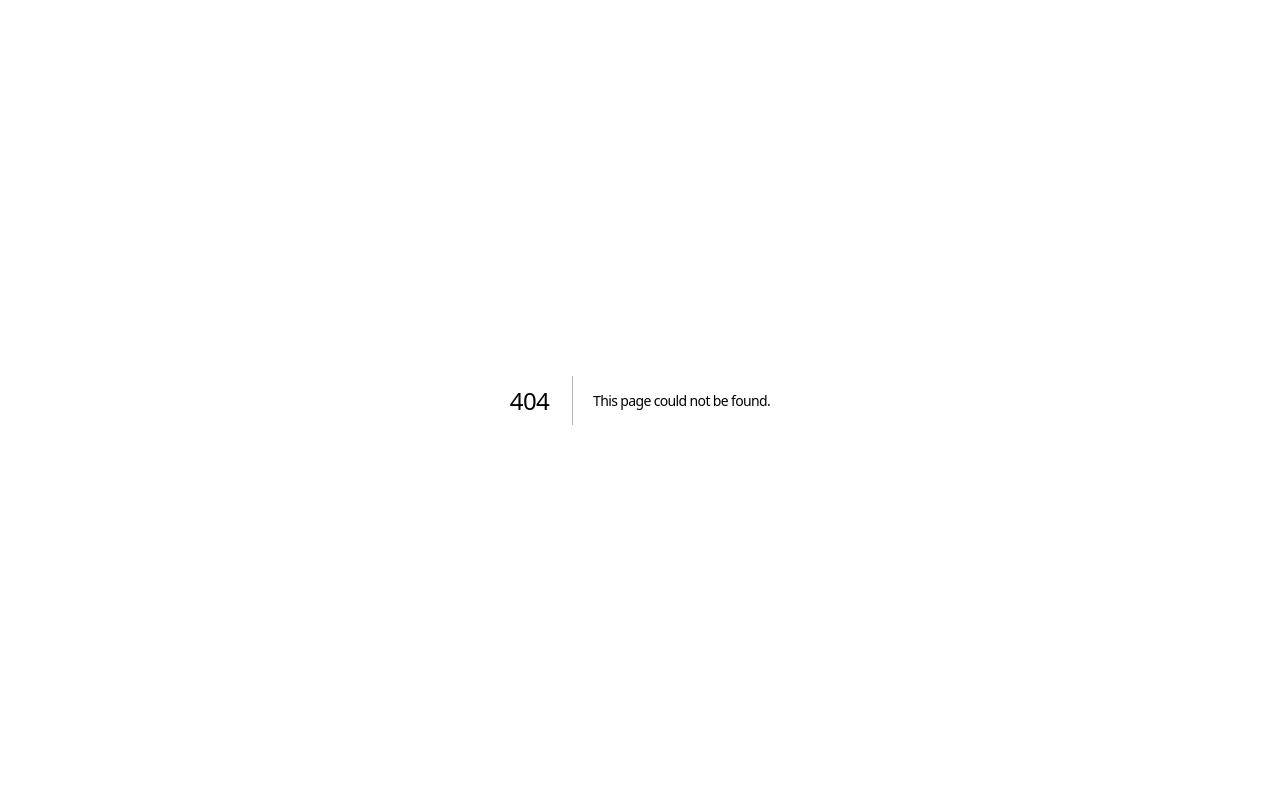
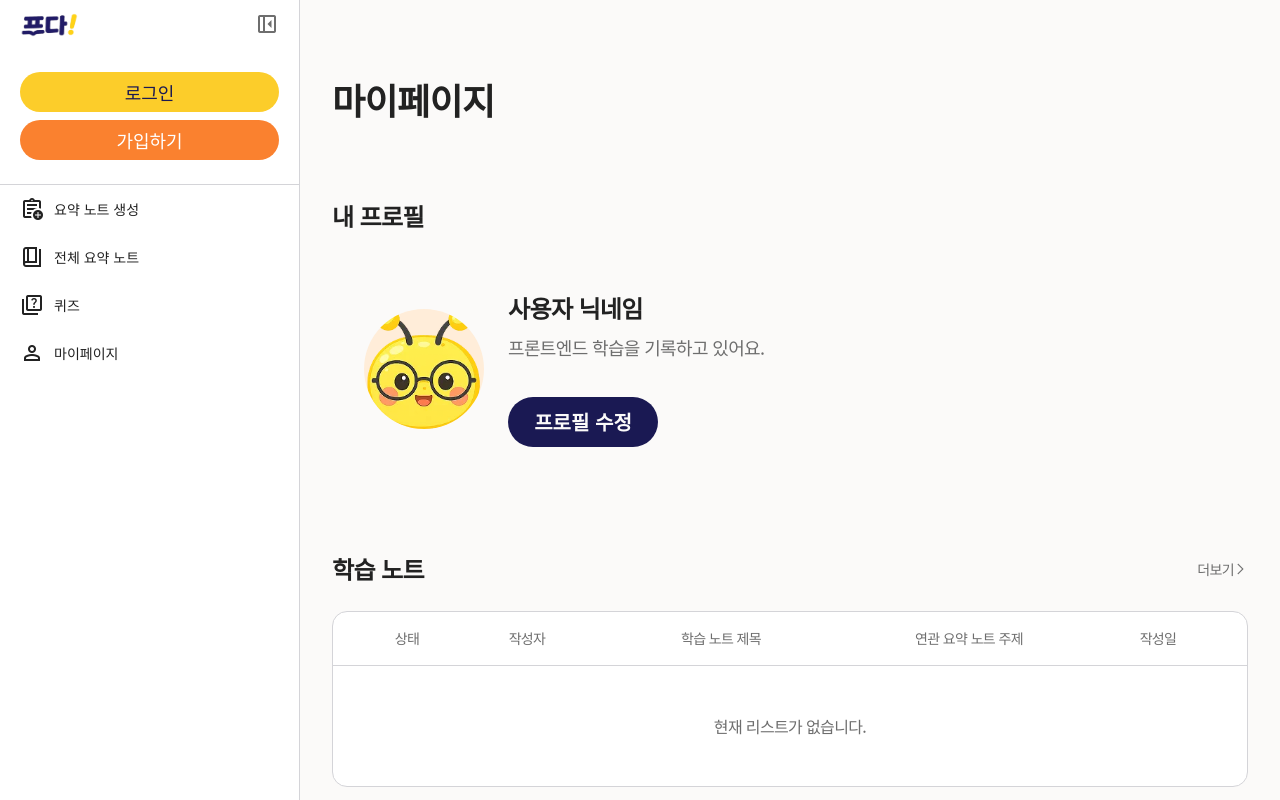
Before and after one commit to JEJU-Ratus/est_fe13_final_project, a Next.js app: page /Mypage in a window 1280 px wide. Before the commit this address had no page. Shown: the top 800 px of the page. Built offline with nearby package versions, Linux system fonts and the light colour scheme.

Commit message:
feat: mypage ui 화면 구성

```diff
--- /dev/null
+++ b/src/app/(site)/Mypage/page.js
@@ -0,0 +1,133 @@
+"use client";
+
+import { useState } from "react";
+import Image from "next/image";
+import SummaryItemCard from "@/components/SummaryItemCard";
+import styles from "./page.module.scss";
+
+const summaryCards = Array.from({ length: 4 });
+
+export default function Mypage() {
+  const [isEditingProfile, setIsEditingProfile] = useState(false);
+  const [nickname, setNickname] = useState("사용자 닉네임");
+  const [introduction, setIntroduction] = useState("프론트엔드 학습을 기록하고 있어요.");
+  const [draftNickname, setDraftNickname] = useState(nickname);
+  const [draftIntroduction, setDraftIntroduction] = useState(introduction);
+
+  function handleStartProfileEdit() {
+    setDraftNickname(nickname);
+    setDraftIntroduction(introduction);
+    setIsEditingProfile(true);
+  }
+
+  function handleCompleteProfileEdit() {
+    setNickname(draftNickname);
+    setIntroduction(draftIntroduction);
+    setIsEditingProfile(false);
+  }
+
+  return (
+    <main className={styles["mypage"]}>
+      <div className={styles.container}>
+        <h1>마이페이지</h1>
+
+        <section className={styles["profile-section"]} aria-labelledby="profile-title">
+          <h2 id="profile-title">내 프로필</h2>
+
+          <div className={styles["profile-content"]}>
+            <div className={styles["profile-image"]}>
+              <Image src="/images/프로필.webp" alt="사용자 프로필 이미지" width={120} height={120} />
+            </div>
+
+            <div className={styles["profile-details"]}>
+              {isEditingProfile ? (
+                <div className={styles["profile-form"]}>
+                  <label>
+                    <span>닉네임</span>
+                    <input value={draftNickname} onChange={event => setDraftNickname(event.target.value)} />
+                  </label>
+                  <label>
+                    <span>한 줄 소개</span>
+                    <input value={draftIntroduction} onChange={event => setDraftIntroduction(event.target.value)} />
+                  </label>
+                </div>
+              ) : (
+                <div className={styles["profile-text"]}>
+                  <p className={styles.nickname}>{nickname}</p>
+                  <p>{introduction}</p>
+                </div>
+              )}
+
+              <button
+                className={styles["profile-edit-button"]}
+                type="button"
+                onClick={isEditingProfile ? handleCompleteProfileEdit : handleStartProfileEdit}
+              >
+                {isEditingProfile ? "수정완료" : "프로필 수정"}
+              </button>
+            </div>
+          </div>
+        </section>
+
+        <section className={styles["learning-note-section"]} aria-labelledby="learning-note-title">
+          <div className={styles["section-heading"]}>
+            <h2 id="learning-note-title">학습 노트</h2>
+            <div className={styles["more-link"]}>
+              <span>더보기</span>
+              <span className={`material-symbols-outlined ${styles["more-icon"]}`} aria-hidden="true">
+                arrow_forward_ios
+              </span>
+            </div>
+          </div>
+
+          <div className={styles["learning-note-table"]}>
+            <div className={styles["table-header"]}>
+              <span>상태</span>
+              <span>작성자</span>
+              <span>학습 노트 제목</span>
+              <span>연관 요약 노트 주제</span>
+              <span>작성일</span>
+            </div>
+            <p className={styles["empty-message"]}>현재 리스트가 없습니다.</p>
+          </div>
+        </section>
+
+        <section className={styles["summary-section"]} aria-labelledby="my-summary-title">
+          <div className={styles["section-heading"]}>
+            <h2 id="my-summary-title">내 요약 노트</h2>
+            <div className={styles["more-link"]}>
+              <span>더보기</span>
+              <span className={`material-symbols-outlined ${styles["more-icon"]}`} aria-hidden="true">
+                arrow_forward_ios
+              </span>
+            </div>
+          </div>
+
+          <div className={styles["summary-list"]}>
+            {summaryCards.map((_, index) => (
+              <SummaryItemCard key={`my-summary-${index}`} />
+            ))}
+          </div>
+        </section>
+
+        <section className={styles["summary-section"]} aria-labelledby="bookmark-title">
+          <div className={styles["section-heading"]}>
+            <h2 id="bookmark-title">북마크</h2>
+            <div className={styles["more-link"]}>
+              <span>더보기</span>
+              <span className={`material-symbols-outlined ${styles["more-icon"]}`} aria-hidden="true">
+                arrow_forward_ios
+              </span>
+            </div>
+          </div>
+
+          <div className={styles["summary-list"]}>
+            {summaryCards.map((_, index) => (
+              <SummaryItemCard key={`bookmark-${index}`} />
+            ))}
+          </div>
+        </section>
+      </div>
+    </main>
+  );
+}
--- /dev/null
+++ b/src/app/(site)/Mypage/page.module.scss
@@ -0,0 +1,217 @@
+@use "@/styles/abstracts/colors" as color;
+@use "@/styles/abstracts/variables" as var;
+
+.mypage {
+  min-height: 100vh;
+  padding: 96px 48px;
+  background-color: color.$white-2;
+}
+
+.container {
+  display: flex;
+  max-width: 1320px;
+  flex-direction: column;
+  gap: 72px;
+  margin: 0 auto;
+
+  > h1 {
+    color: color.$black;
+    font-size: var.$font-size-36;
+    font-weight: var.$font-weight-bold;
+  }
+}
+
+.profile-section,
+.learning-note-section,
+.summary-section {
+  display: flex;
+  flex-direction: column;
+  gap: 24px;
+
+  h2 {
+    color: color.$black;
+    font-size: var.$font-size-24;
+    font-weight: var.$font-weight-semibold;
+  }
+}
+
+.profile-content {
+  display: flex;
+  align-items: center;
+  gap: 24px;
+  padding: 32px;
+  border-radius: 15px;
+
+  .profile-image {
+    width: 120px;
+    height: 120px;
+    overflow: hidden;
+    flex-shrink: 0;
+    border-radius: 50%;
+    background-color: color.$card-color;
+
+    img {
+      width: 100%;
+      height: 100%;
+      object-fit: cover;
+    }
+  }
+
+  .profile-details {
+    display: flex;
+    flex-direction: column;
+    gap: 36px;
+    align-items: flex-start;
+    min-width: 0;
+    flex: 1;
+
+    .profile-text {
+      display: flex;
+      flex-direction: column;
+      gap: 8px;
+      color: color.$gray-medium-3;
+      font-size: var.$font-size-18;
+
+      .nickname {
+        color: color.$black;
+        font-size: var.$font-size-24;
+        font-weight: var.$font-weight-semibold;
+      }
+    }
+
+    .profile-form {
+      display: flex;
+      max-width: 600px;
+      flex-direction: column;
+      gap: 12px;
+
+      label {
+        display: flex;
+        align-items: center;
+        gap: 16px;
+        color: color.$black;
+        font-size: var.$font-size-16;
+        font-weight: var.$font-weight-medium;
+
+        span {
+          width: 72px;
+          flex-shrink: 0;
+        }
+
+        input {
+          width: 100%;
+          padding: 10px 16px;
+          border: 1px solid color.$gray-light;
+          border-radius: 8px;
+          outline-color: color.$fda-orange;
+        }
+      }
+    }
+  }
+
+  .profile-edit-button {
+    width: 150px;
+    height: 50px;
+    flex-shrink: 0;
+    border: 0;
+    border-radius: 50px;
+    color: color.$white-2;
+    background-color: color.$fda-navy;
+    font-size: var.$font-size-20;
+    font-weight: var.$font-weight-semibold;
+  }
+}
+
+.section-heading {
+  display: flex;
+  align-items: center;
+  justify-content: space-between;
+
+  .more-link {
+    display: flex;
+    align-items: center;
+    color: color.$gray-medium-3;
+    font-size: var.$font-size-14;
+
+    .more-icon {
+      width: 14px;
+      height: 14px;
+      font-size: 14px;
+      font-variation-settings: "wght" 300;
+    }
+  }
+}
+
+.learning-note-table {
+  overflow: hidden;
+  border: 1px solid color.$gray-light;
+  border-radius: 15px;
+  background-color: color.$white;
+
+  .table-header {
+    display: grid;
+    grid-template-columns: 100px 140px minmax(180px, 1fr) minmax(200px, 1fr) 130px;
+    padding: 16px 24px;
+    border-bottom: 1px solid color.$gray-light;
+    color: color.$gray-medium-3;
+    font-size: var.$font-size-14;
+    font-weight: var.$font-weight-medium;
+    text-align: center;
+  }
+
+  .empty-message {
+    padding: 48px 24px;
+    color: color.$gray-medium-3;
+    font-size: var.$font-size-16;
+    text-align: center;
+  }
+}
+
+.summary-list {
+  display: grid;
+  grid-template-columns: repeat(4, minmax(0, 1fr));
+  gap: 24px;
+
+  > * {
+    width: 100%;
+  }
+}
+
+@media (max-width: 1440px) {
+  .mypage {
+    padding: 72px 32px;
+  }
+
+  .summary-list {
+    grid-template-columns: repeat(2, minmax(0, 312px));
+    justify-content: center;
+  }
+}
+
+@media (max-width: 768px) {
+  .mypage {
+    padding: 48px 20px;
+  }
+
+  .profile-content {
+    align-items: flex-start;
+    flex-wrap: wrap;
+
+    .profile-details {
+      width: calc(100% - 144px);
+      flex: auto;
+    }
+  }
+
+  .learning-note-table {
+    overflow-x: auto;
+
+    .table-header {
+      width: 850px;
+    }
+  }
+
+  .summary-list {
+    grid-template-columns: minmax(0, 312px);
+  }
+}
```
